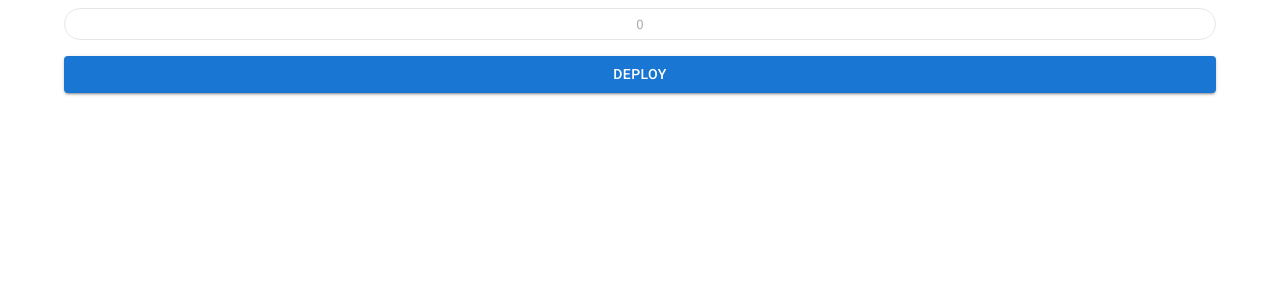
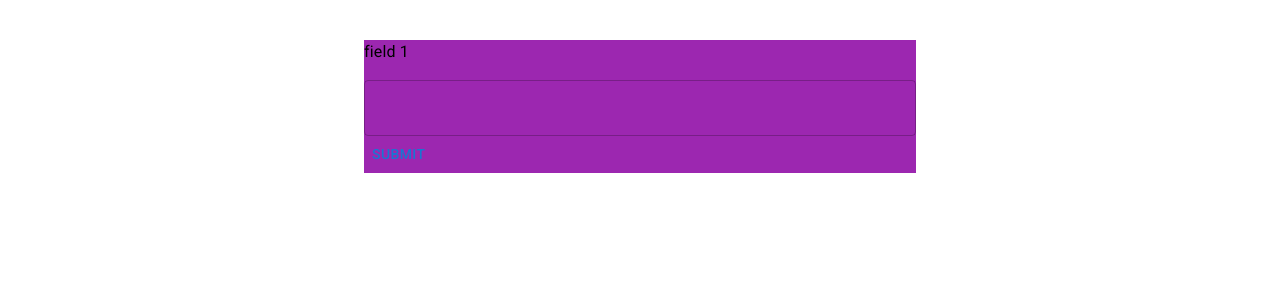
Before and after one commit to octaborg/mina-data-layer, a React app in the folder mina-nft/: page / in a window 1280 px wide. Shown: the top 300 px of the page. Built offline with nearby package versions, Linux system fonts and the light colour scheme.

Commit message:
added first page

```diff
--- a/mina-nft/src/App.tsx
+++ b/mina-nft/src/App.tsx
@@ -4,10 +4,149 @@ import Button from '@mui/material/Button';
 import Chip from '@mui/material/Chip';
 import Stack from '@mui/material/Stack';
 import Container from '@mui/material/Container';
+import Grid from '@mui/material/Grid';
+import {Paper, TextField, Typography } from '@mui/material';
+import Box from '@mui/material/Box';
+import { alpha } from '@mui/material/styles';
 
 let Add;
 
+/*
+function FileUpload() {
+
+  //
+  const [selectedFile, setSelectedFile] = useState();
+  const [isFilePicked, setIsFilePicked] = useState(false);
+//
+
+
+  const [fileSelected, setFileSelected] = React.useState<File>()
+
+
+
+  //
+  function changeHandler(event: Event) {
+    setSelectedFile(event.currentTarget.files[0]);
+    setIsFilePicked(true);
+  };
+  //
+
+
+  function changeHandler(e: React.MouseEvent<HTMLSpanElement, MouseEvent>) {
+    if (fileSelected) {
+        const formData = new FormData();
+        formData.append("image", fileSelected, fileSelected.name);
+    }
+  };
+
+
+  const handleImageChange = function (e: React.ChangeEvent<HTMLInputElement>) {
+    const fileList = e.target.files;
+
+    if (!fileList) return;
+
+    setFileSelected(fileList[0]);
+  };
+
+  function handleSubmission() {
+    console.log("submission handled");
+  }
+
+
+  return(
+    <Container fixed>
+      <Stack direction="column" spacing={2}>
+        <input type="file" name="file" onChange={changeHandler} />
+        <button onClick = {handleSubmission} > Submit </button>
+      </Stack>
+    </Container>
+  );
+}
+*/
+
+/*
+function InitialBox() {
+  return(
+
+    <Grid
+    container
+    spacing={0}
+    direction="column"
+    alignItems="center"
+    justifyContent="center"
+    style={{ minHeight: '100vh' }}
+  >
+        <Grid item xs={6}>
+          <Paper>1</Paper>
+        </Grid>
+        <Grid item xs={6}>
+          <Paper>2</Paper>
+        </Grid>
+        <Grid item xs={6}>
+          <Paper>3</Paper>
+        </Grid>
+        <Grid item xs={6}>
+          <Paper>4</Paper>
+        </Grid>
+      </Grid>
+
+  );
+}
+*/
+
+/*
+const useStyles = makeStyles({
+  field: {
+    marginTop: 20,
+    marginBottom: 20,
+    display: "block"
+  }
+})
+*/
+
+
+function LoginBox() {
+
+
+  const [FilecoinTokenAPI, setFilecoinTokenAPI] = useState("")
+
+  return(
+    <Container
+      maxWidth = "sm"
+      sx={{mt: 5}}
+    >
+      <Box
+        bgcolor="secondary.main"
+      >
+      <Typography>
+        field 1
+      </Typography>
+      <form>
+        <TextField
+          onChange = {(e) => setFilecoinTokenAPI(e.target.value)}
+          sx={{mt: 2 }}
+          variant="outlined"
+          fullWidth
+        >
+
+        </TextField>
+      </form>
+
+
+
+      <Button
+        onClick = {() => console.log(FilecoinTokenAPI)}
+      >
+        Submit
+      </Button>
+      </Box>
+    </Container>
+  )
+}
+
+
 function App() {
+  /*
   let [snapp, setSnapp] = useState();
   let [isLoading, setLoading] = useState(false);
   let [isDeployed, setDeployed] = useState(false);
@@ -31,6 +170,7 @@ function App() {
     setNum(state.num.toString());
   }
 
+
   return (
     <Container fixed>
       <Stack direction="column" spacing={2}>
@@ -38,6 +178,11 @@ function App() {
         <Button variant="contained" onClick={deploy} disabled={isDeployed}>Deploy</Button>
       </Stack>
     </Container>);
+    */
+
+   return (
+      <LoginBox/>
+   );
 }
 
 
```
Also changed, not shown: 1 other file (tests, documents, lock files or other folders).
